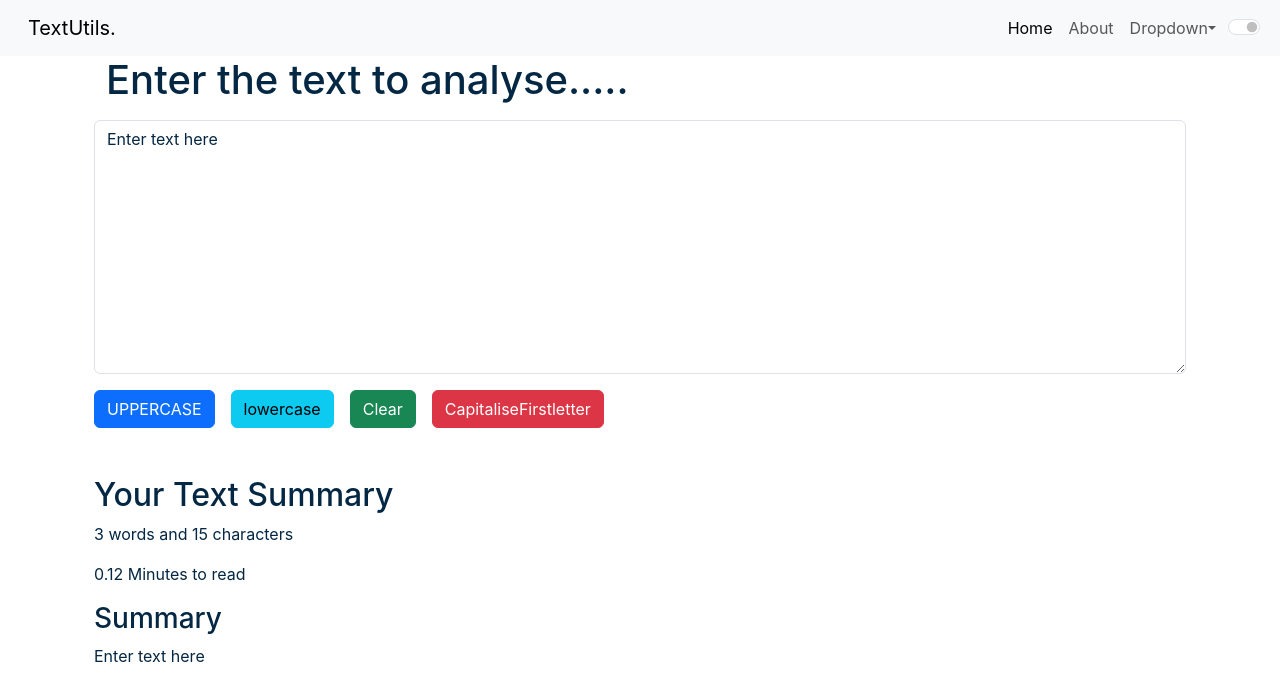
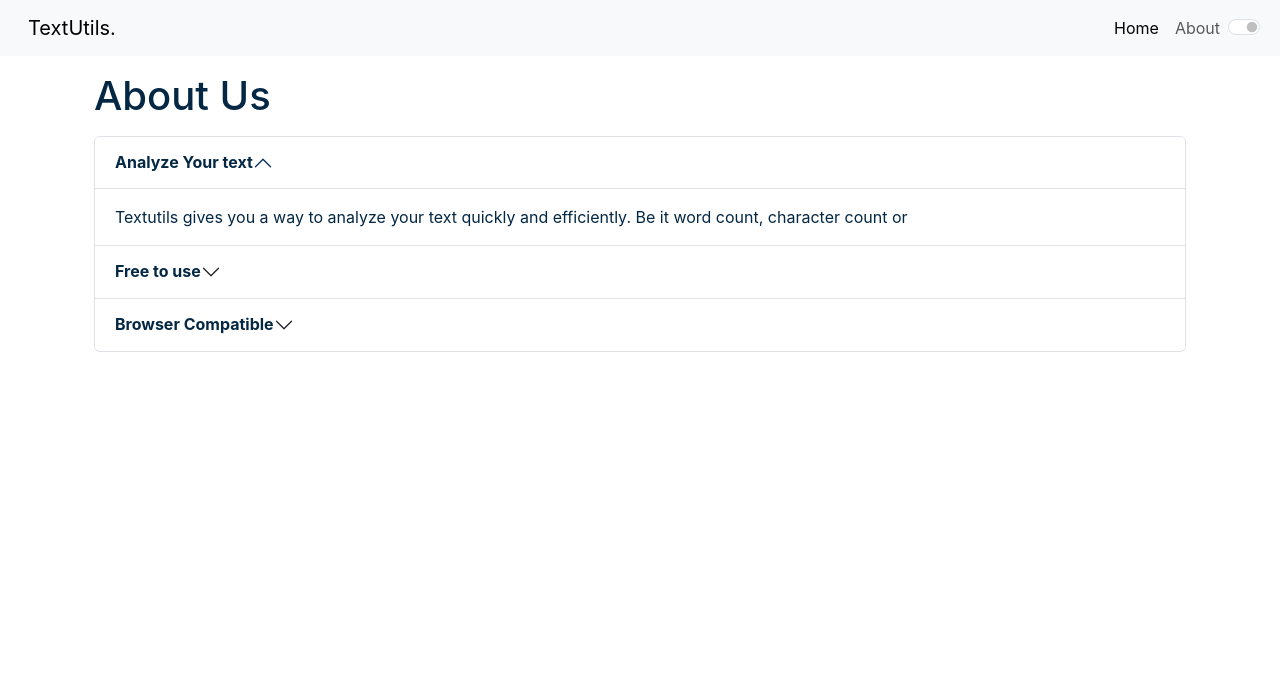
Before and after one commit to nirmalyax/TextAnalyzer-react, a React (Create React App) app: page /About in a window 1280 px wide. Shown: the top 700 px of the page. Built offline with nearby package versions, Linux system fonts and the light colour scheme.

Commit message:
2nd Commit

```diff
--- a/package.json
+++ b/package.json
@@ -9,6 +9,7 @@
     "bootstrap": "^5.3.2",
     "react": "^18.2.0",
     "react-dom": "^18.2.0",
+    "react-router-dom": "^6.16.0",
     "react-scripts": "5.0.1",
     "web-vitals": "^2.1.4"
   },
--- a/public/index.html
+++ b/public/index.html
@@ -18,7 +18,7 @@
     <!-- Bootstrap CSS -->
     <link rel="stylesheet" href="https://cdn.jsdelivr.net/npm/bootstrap@5.3.2/dist/css/bootstrap.rtl.min.css" integrity="sha384-nU14brUcp6StFntEOOEBvcJm4huWjB0OcIeQ3fltAfSmuZFrkAif0T+UtNGlKKQv" crossorigin="anonymous">
 
-    <title>React App</title>
+    <title>TextUtils</title>
   </head>
   <body>
     <noscript>You need to enable JavaScript to run this app.</noscript>
--- a/src/App.css
+++ b/src/App.css
@@ -1,41 +1,12 @@
-.App {
-  text-align: center;
+body {
+  margin: 0;
+  background-color: hsl(0, 0%, 100%);
+  color: hsl(0, 0%, 10%);
+  line-height: 1.5;
 }
-
-.App-logo {
-  height: 40vmin;
-  pointer-events: none;
+.navbar{
+   background-color: aliceblue;
 }
-
-@media (prefers-reduced-motion: no-preference) {
-  .App-logo {
-    animation: App-logo-spin infinite 20s linear;
-  }
+.heading{
+  color: aqua;
 }
-
-.App-header {
-  background-color: #282c34;
-  min-height: 100vh;
-  display: flex;
-  flex-direction: column;
-  align-items: center;
-  justify-content: center;
-  font-size: calc(10px + 2vmin);
-  color: white;
-}
-
-.App-link {
-  color: #61dafb;
-}
-.blank{
-  color: red;
-}
-
-@keyframes App-logo-spin {
-  from {
-    transform: rotate(0deg);
-  }
-  to {
-    transform: rotate(360deg);
-  }
-}
--- a/src/App.jsx
+++ b/src/App.jsx
@@ -1,33 +1,61 @@
 
 import { useState } from 'react';
 import './App.css';
-//import About from './components/About';
+import About from './components/About';
 import Hero from './components/hero';
 import Navbar from './components/navbar';
+import Alert from './components/Alert';
+import {
+  BrowserRouter as Router,
+  Route,
+  Routes,
+} from "react-router-dom";
 
 
 function App() {
 
   const [mode, setMode] = useState('light'); //Shows wheather dark mode is enabled or not
 
-  const toggleMode = () => {
+  const [alert, setAlert] = useState(null);
+
+  const showAlert = (message , type) =>{
+    setAlert({
+      message: message,
+      type: type
+    })
+    setTimeout(() => {
+      setAlert(null);
+    },
+    1500);
+  }
+
+  const toggleMode = ()=>{
     if(mode === 'light'){
       setMode('dark');
       document.body.style.backgroundColor = '#042743';
+      showAlert("Dark mode has been enabled", "success");
     }
     else{
       setMode('light');
       document.body.style.backgroundColor = 'white';
+      showAlert("Light mode has been enabled", "success");
     }
   }
 
   return (
     <>
-      <Navbar home="Home" about="About" mode={mode} toggleMode={toggleMode}/>
-      <div className="container">
-        <Hero heading="Enter the text to analyse....." mode={mode}/>
-      </div>
-
+      <Router>
+          <Navbar home="Home" about="About" mode={mode} toggleMode={toggleMode}/>
+          <Alert alert={alert}/>
+          <div className="container ">
+            <Routes>
+              <Route path='/About' element={<About />}/>
+              <Route path='/' element={
+                <Hero showAlert={showAlert} heading="Enter the text to analyse....." mode={mode}/>
+              }/>
+            </Routes>
+          </div>
+      </Router>
     </>
   );
 }
--- a/src/components/About.jsx
+++ b/src/components/About.jsx
@@ -1,46 +1,60 @@
 import React from 'react'
 
-export default function About() {
+export default function About(props) {
+
+    // const [myStyle, setMyStyle] = useState({
+    //     color: 'black',
+    //     backgroundColor: 'white'
+    // })
+    let myStyle = {
+        color: props.mode ==='dark'?'white':'#042743',
+        backgroundColor: props.mode ==='dark'?'rgb(36 74 104)':'white',
+    }
+
     return (
-
-    <div className="accordion" id="accordionPanelsStayOpenExample">
-        <h1 className='my-2'>About Us</h1>
+        <div className="container">
+            <h1 className="my-3" style={{color: props.mode ==='dark'?'white':'#042743'}}>About Us</h1>
+            <div className="accordion" id="accordionExample">
                 <div className="accordion-item">
-            <h2 className="accordion-header">
-            <button className="accordion-button" type="button" data-bs-toggle="collapse" data-bs-target="#panelsStayOpen-collapseOne" aria-expanded="true" aria-controls="panelsStayOpen-collapseOne">
-                Accordion Item #1
+                    <h2 className="accordion-header" id="headingOne">
+                    <button className="accordion-button" type="button" style={myStyle} data-bs-toggle="collapse" data-bs-target="#collapseOne" aria-expanded="true" aria-controls="collapseOne">
+                    <strong>Analyze Your text </strong>
                     </button>
                     </h2>
-            <div id="panelsStayOpen-collapseOne" className="accordion-collapse collapse show">
-            <div className="accordion-body">
-                <strong>This is the first item's accordion body.</strong> It is shown by default, until the collapse plugin adds the appropriate classes that we use to style each element. These classes control the overall appearance, as well as the showing and hiding via CSS transitions. You can modify any of this with custom CSS or overriding our default variables. It's also worth noting that just about any HTML can go within the <code>.accordion-body</code>, though the transition does limit overflow.
+                    <div id="collapseOne" className="accordion-collapse collapse show" aria-labelledby="headingOne" data-bs-parent="#accordionExample">
+                    <div className="accordion-body" style={myStyle}>
+                    Textutils gives you a way to analyze your text quickly and efficiently. Be it word count, character count or
+
                     </div>
                     </div>
                 </div>
                 <div className="accordion-item">
-            <h2 className="accordion-header">
-            <button className="accordion-button collapsed" type="button" data-bs-toggle="collapse" data-bs-target="#panelsStayOpen-collapseTwo" aria-expanded="false" aria-controls="panelsStayOpen-collapseTwo">
-                Accordion Item #2
+                    <h2 className="accordion-header" id="headingTwo">
+                    <button className="accordion-button collapsed" style={myStyle} type="button" data-bs-toggle="collapse" data-bs-target="#collapseTwo" aria-expanded="false" aria-controls="collapseTwo">
+                    <strong>Free to use </strong>
                     </button>
                     </h2>
-            <div id="panelsStayOpen-collapseTwo" className="accordion-collapse collapse">
-            <div className="accordion-body">
-                <strong>This is the second item's accordion body.</strong> It is hidden by default, until the collapse plugin adds the appropriate classes that we use to style each element. These classes control the overall appearance, as well as the showing and hiding via CSS transitions. You can modify any of this with custom CSS or overriding our default variables. It's also worth noting that just about any HTML can go within the <code>.accordion-body</code>, though the transition does limit overflow.
+                    <div id="collapseTwo" className="accordion-collapse collapse" aria-labelledby="headingTwo" data-bs-parent="#accordionExample">
+                    <div className="accordion-body" style={myStyle}>
+                    TextUtils is a free character counter tool that provides instant character count & word count statistics for a given text. TextUtils reports the number of words and characters. Thus it is suitable for writing text with word/ character limit.
                     </div>
                     </div>
                 </div>
                 <div className="accordion-item">
-            <h2 className="accordion-header">
-            <button className="accordion-button collapsed" type="button" data-bs-toggle="collapse" data-bs-target="#panelsStayOpen-collapseThree" aria-expanded="false" aria-controls="panelsStayOpen-collapseThree">
-                Accordion Item #3
+                    <h2 className="accordion-header" id="headingThree">
+                    <button className="accordion-button collapsed" style={myStyle} type="button" data-bs-toggle="collapse" data-bs-target="#collapseThree" aria-expanded="false" aria-controls="collapseThree">
+                    <strong>Browser Compatible </strong>
                     </button>
                     </h2>
-            <div id="panelsStayOpen-collapseThree" className="accordion-collapse collapse">
-            <div className="accordion-body">
-                <strong>This is the third item's accordion body.</strong> It is hidden by default, until the collapse plugin adds the appropriate classes that we use to style each element. These classes control the overall appearance, as well as the showing and hiding via CSS transitions. You can modify any of this with custom CSS or overriding our default variables. It's also worth noting that just about any HTML can go within the <code>.accordion-body</code>, though the transition does limit overflow.
+                    <div id="collapseThree" className="accordion-collapse collapse" aria-labelledby="headingThree" data-bs-parent="#accordionExample">
+                    <div className="accordion-body" style={myStyle}>
+                    This word counter software works in any web browsers such as Chrome, Firefox, Internet Explorer, Safari, Opera. It suits to count characters in facebook, blog, books, excel document, pdf document, essays, etc.
+
                     </div>
                     </div>
                 </div>
             </div>
+
+        </div>
     )
 }
--- /dev/null
+++ b/src/components/Alert.jsx
@@ -0,0 +1,13 @@
+import React from 'react'
+
+export default function Alert(props) {
+    const capitalise =(word)=>{
+        return word.charAt(0).toUpperCase()+word.slice(1);
+    }
+  return (
+    props.alert && <div className={`alert alert-${props.alert.type} alert-dismissible fade show`} role="alert">
+        {/* <svg class="bi flex-shrink-0 me-2" role="img" aria-label="Info:"><use xlink:href="#info-fill"/></svg> */}
+        <strong> {capitalise(props.alert.type)} </strong> : {props.alert.message}
+    </div>
+  )
+}
--- a/src/components/hero.jsx
+++ b/src/components/hero.jsx
@@ -1,29 +1,32 @@
 import { useState } from "react"
-
 
 export default function Hero(props) {
 
   const handleUPclick = () =>{
     //console.log("Uppercase is clicked");
     let newText = text.toUpperCase();
-    setText(newText)
+    setText(newText);
+    props.showAlert("Characters converted to upppercase" , "success");
   }
 
   const handleLOclick = () =>{
     //console.log("Uppercase is clicked");
     let newText = text.toLowerCase();
     setText(newText)
+    props.showAlert("Characters converted to lowercase" , "success");
   }
 
   const clear = () =>{
     //console.log("Uppercase is clicked");
     let newText = '';
     setText(newText)
+    props.showAlert("Characters erased" , "success");
   }
 
   const handleFirstletter = () => {
     let newText = text.charAt(0).toUpperCase() + text.slice(1).toLowerCase();
     setText(newText);
+    props.showAlert("First character is converted to upppercase" , "success");
   }
 
   const handleonchange = (e) =>{
@@ -31,14 +34,14 @@ export default function Hero(props) {
     setText(e.target.value);
   }
 
-  const [text, setText] = useState('Enter text here');
+  const [text, setText] = useState('');
 
   return (
     <>
       <div className='container mp-6' style={{color: props.mode==='dark'?'#13466e':'white'}}>
-        <h1 className='container mp-6' style={{color: props.mode==='dark'?'white':'#042743'}}>{props.heading}</h1>
+        <h1 className='heading container' style={{color: props.mode==='dark'?'white':'#042743'}}>{props.heading}</h1>
         <div className="mb-3">
-          <textarea className="form-control my-3 " style={{backgroundColor: props.mode==='dark'?'#13466e':'white', color: props.mode==='dark'?'white':'#042743'}} value={text} onChange={handleonchange} id="mybox" rows="10"></textarea>
+          <textarea className="form-control my-3 " style={{backgroundColor: props.mode==='dark'?'#13466e':'white', color: props.mode==='dark'?'white':'#042743'}} value={text} onChange={handleonchange} id="mybox" rows="8"></textarea>
         </div>
 
         {/* All the buttons of the app */}
@@ -57,11 +60,11 @@ export default function Hero(props) {
       </div>
 
       <div className="container my-5" style={{color: props.mode==='dark'?'white':'#042743'}}>
-        <h2 >Your Text Summary</h2>
+        <h2 >Your text summary</h2>
         <p>{text.split(" ").length} words and {text.length} characters</p>
         <p>{0.008*text.length} Minutes to read</p>
-        <h3>Summary</h3>
-        <p>{text}</p>
+        <h3>Preview</h3>
+        <p>{text.length>0?text:"Enter something here to preview it"}</p>
       </div>
 
     </>
--- a/src/components/navbar.jsx
+++ b/src/components/navbar.jsx
@@ -1,32 +1,22 @@
 import React from 'react'
 import PropTypes from 'prop-types';
+import { Link } from 'react-router-dom';
 
 export default function Navbar(props) {
   return (
         <nav className={`navbar navbar-expand-lg navbar-${props.mode} bg-${props.mode}`}>
             <div className='container-fluid' >
-                <a className='navbar-brand' href="/">TextUtils.</a>
+                <Link className='navbar-brand' to="/">TextUtils.</Link>
                 <button className="navbar-toggler" type="button" data-bs-toggle="collapse" data-bs-target="#navbarSupportedContent" aria-controls="navbarSupportedContent" aria-expanded="false" aria-label="Toggle navigation">
                 <span className="navbar-toggler-icon"></span>
                 </button>
                 <div className="collapse navbar-collapse" id="navbarSupportedContent">
                     <ul className="navbar-nav me-auto mb-2 mb-lg-0">
                         <li className="nav-item">
-                        <a className="nav-link active" aria-current="page" href="/">{props.home}</a>
+                        <Link className="nav-link active" aria-current="page" to="/">{props.home}</Link>
                         </li>
                         <li className="nav-item">
-                        <a className="nav-link" href="my-react-app/src/components/About.jsx">{props.about}</a>
-                        </li>
-                        <li className="nav-item dropdown">
-                        <a className="nav-link dropdown-toggle" href="/" role="button" data-bs-toggle="dropdown" aria-expanded="false">
-                            Dropdown
-                        </a>
-                        <ul className="dropdown-menu">
-                            <li><a className="dropdown-item" href="/">Action</a></li>
-                            <li><a className="dropdown-item" href="/">Another action</a></li>
-                            <li><hr className="dropdown-divider"/></li>
-                            <li><a className="dropdown-item" href="/">Something else here</a></li>
-                        </ul>
+                        <Link className="nav-link" href="my-react-app/src/components/About.jsx" to="/about">{props.about}</Link>
                         </li>
                     </ul>
                     <div className="form-check form-switch form-check-reverse">
```
Also changed, not shown: 1 other file (tests, documents, lock files or other folders). Lines whose indentation alone changed are shown as unchanged.
